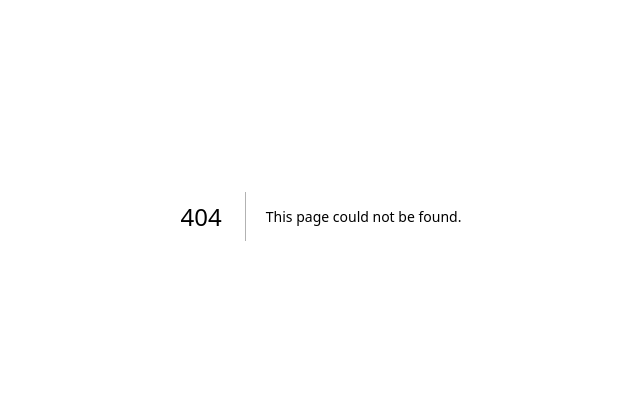
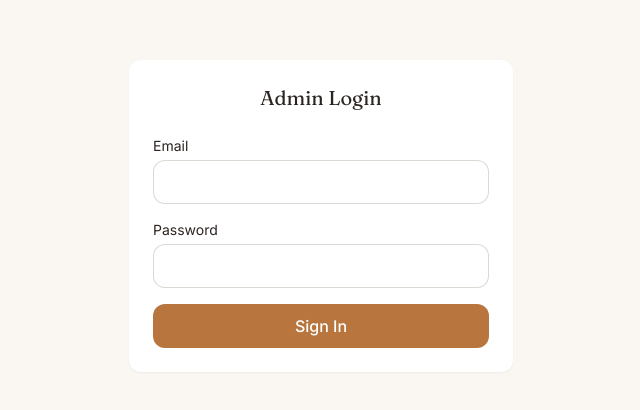
Before and after one commit to ImperioKDB/legacy-book, a Next.js app: page /admin in a window 1280 px wide. Before the commit this address had no page. Shown: the part 184-594 px from the top of the page, without its empty margins (319-959 px from the left). Built offline with nearby package versions, Linux system fonts and the light colour scheme; no server answers.

Commit message:
Day 3: admin login page

```diff
--- /dev/null
+++ b/app/admin/page.tsx
@@ -0,0 +1,76 @@
+"use client";
+
+import { useState } from "react";
+import { supabase } from "@/lib/supabase-client";
+import { useRouter } from "next/navigation";
+
+export default function AdminLoginPage() {
+  const [email, setEmail] = useState("");
+  const [password, setPassword] = useState("");
+  const [error, setError] = useState("");
+  const [loading, setLoading] = useState(false);
+  const router = useRouter();
+
+  async function handleLogin(e: React.FormEvent) {
+    e.preventDefault();
+    setLoading(true);
+    setError("");
+
+    const { error } = await supabase.auth.signInWithPassword({
+      email,
+      password,
+    });
+
+    setLoading(false);
+
+    if (error) {
+      setError("Invalid email or password.");
+      return;
+    }
+
+    router.push("/admin/dashboard");
+  }
+
+  return (
+    <main className="min-h-dvh flex items-center justify-center px-6">
+      <form
+        onSubmit={handleLogin}
+        className="w-full max-w-sm bg-surface rounded-card shadow-sm p-6"
+      >
+        <h1 className="font-heading text-xl text-ink mb-6 text-center">
+          Admin Login
+        </h1>
+
+        <label className="block font-body text-sm text-ink mb-1">Email</label>
+        <input
+          type="email"
+          required
+          value={email}
+          onChange={(e) => setEmail(e.target.value)}
+          className="w-full min-h-[44px] px-3 rounded-card border border-muted/30 mb-4 font-body"
+        />
+
+        <label className="block font-body text-sm text-ink mb-1">Password</label>
+        <input
+          type="password"
+          required
+          value={password}
+          onChange={(e) => setPassword(e.target.value)}
+          className="w-full min-h-[44px] px-3 rounded-card border border-muted/30 mb-4 font-body"
+        />
+
+        {error && (
+          <p className="font-body text-sm text-red-600 mb-4">{error}</p>
+        )}
+
+        <button
+          type="submit"
+          disabled={loading}
+          className="w-full bg-accent text-white font-body font-medium min-h-[44px] rounded-card disabled:opacity-50"
+        >
+          {loading ? "Signing in..." : "Sign In"}
+        </button>
+      </form>
+    </main>
+  );
+}
```
